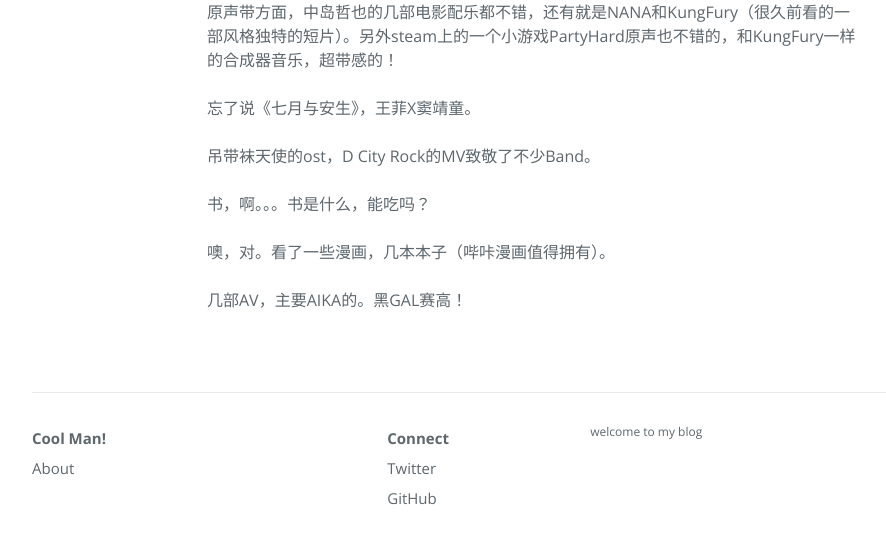
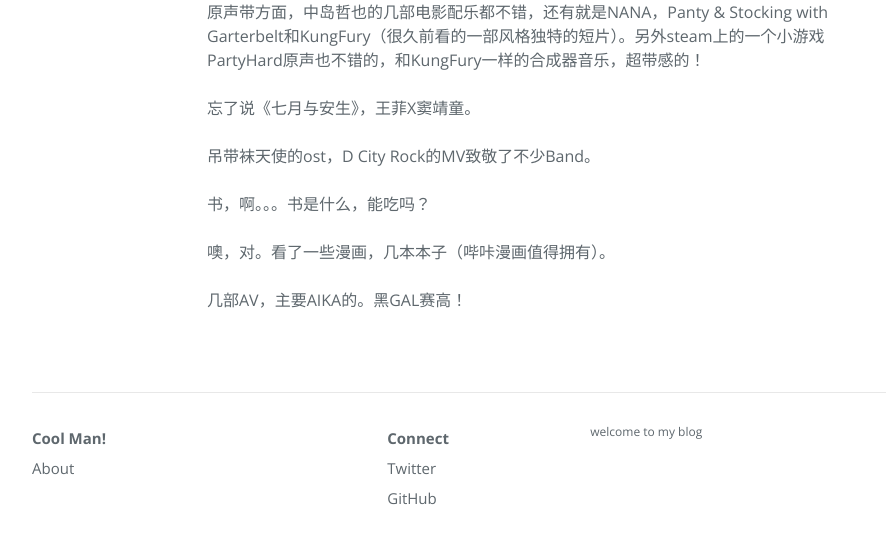
Before and after one commit to SullenChoirboy/SullenChoirboy.github.io, a Jekyll site: the page built from _posts/2017-02-03-January.md, in a window 1280 px wide and 900 px high, scrolled down 6163 px, cut to the strip 319-863 px from the top of the window. Shown: the whole strip, without its empty margins (108-994 px from the left). Built offline with Jekyll 4.4.1, drawn with Linux system fonts in a browser that asks for light colours; nearby versions of some CDN libraries.

Commit message:
Update 2017-02-03-January.md

```diff
--- a/_posts/2017-02-03-January.md
+++ b/_posts/2017-02-03-January.md
@@ -84,7 +84,7 @@ B站在传一部金属乐的纪录片：av8283484
 
 ![Image Title](https://www.tuchuang001.com/images/2017/02/03/p40410761.jpg)
 
-原声带方面，中岛哲也的几部电影配乐都不错，还有就是NANA和KungFury（很久前看的一部风格独特的短片）。另外steam上的一个小游戏PartyHard原声也不错的，和KungFury一样的合成器音乐，超带感的！
+原声带方面，中岛哲也的几部电影配乐都不错，还有就是NANA，Panty & Stocking with Garterbelt和KungFury（很久前看的一部风格独特的短片）。另外steam上的一个小游戏PartyHard原声也不错的，和KungFury一样的合成器音乐，超带感的！
 
 忘了说《七月与安生》，王菲X窦靖童。
 
```
